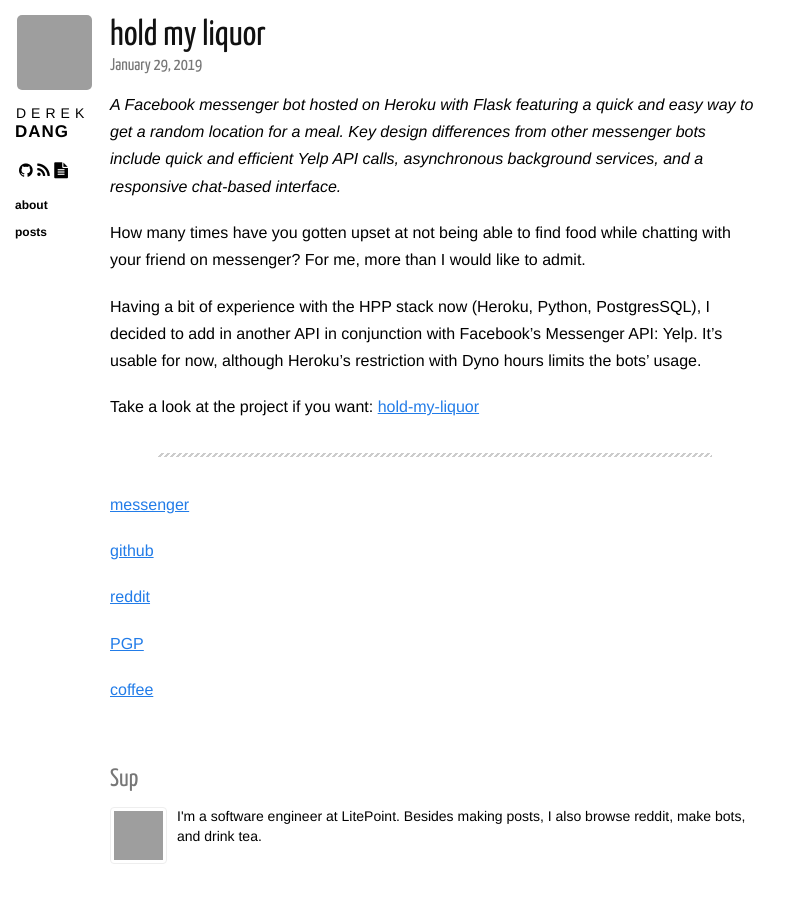
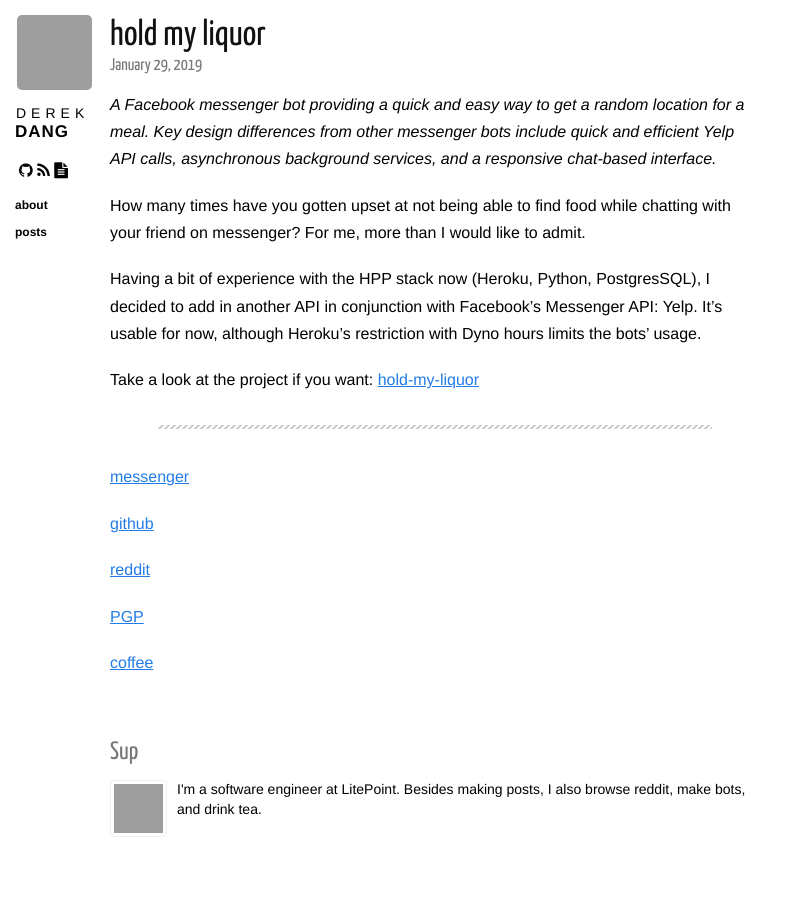
Before and after one commit to dqdang/dqdang.github.io, a Jekyll site: the page built from _posts/2019-01-29-hold-my-liquor.markdown, in a window 1280 px wide, cut to the strip 0-923 px from the top of the page. Shown: the top 903 px of the strip, without its empty margins (0-801 px from the left). Built offline with Jekyll 4.4.1, drawn with Linux system fonts in a browser that asks for light colours; nearby versions of some CDN libraries; grey boxes are pictures that could not be loaded.

Commit message:
Change description

```diff
--- a/_posts/2019-01-29-hold-my-liquor.markdown
+++ b/_posts/2019-01-29-hold-my-liquor.markdown
@@ -4,7 +4,7 @@
 category: posts
 ---
 
-*A Facebook messenger bot hosted on Heroku with Flask featuring a quick and easy way to get a random location for a meal. Key design differences from other messenger bots include quick and efficient Yelp API calls, asynchronous background services, and a responsive chat-based interface.*
+*A Facebook messenger bot providing a quick and easy way to get a random location for a meal. Key design differences from other messenger bots include quick and efficient Yelp API calls, asynchronous background services, and a responsive chat-based interface.*
 
 How many times have you gotten upset at not being able to find food while chatting with your friend on messenger? For me, more than I would like to admit.
 
```
